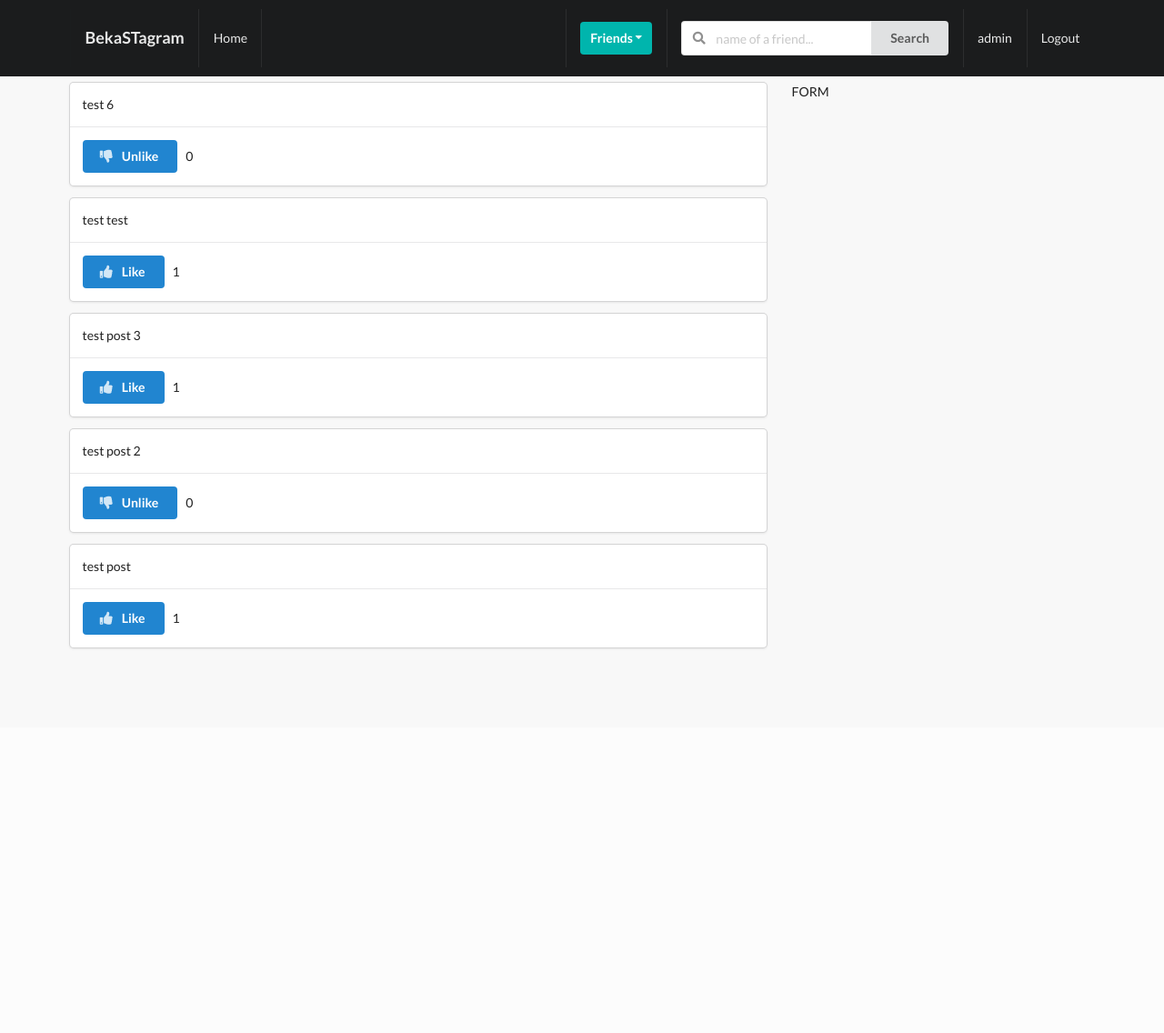
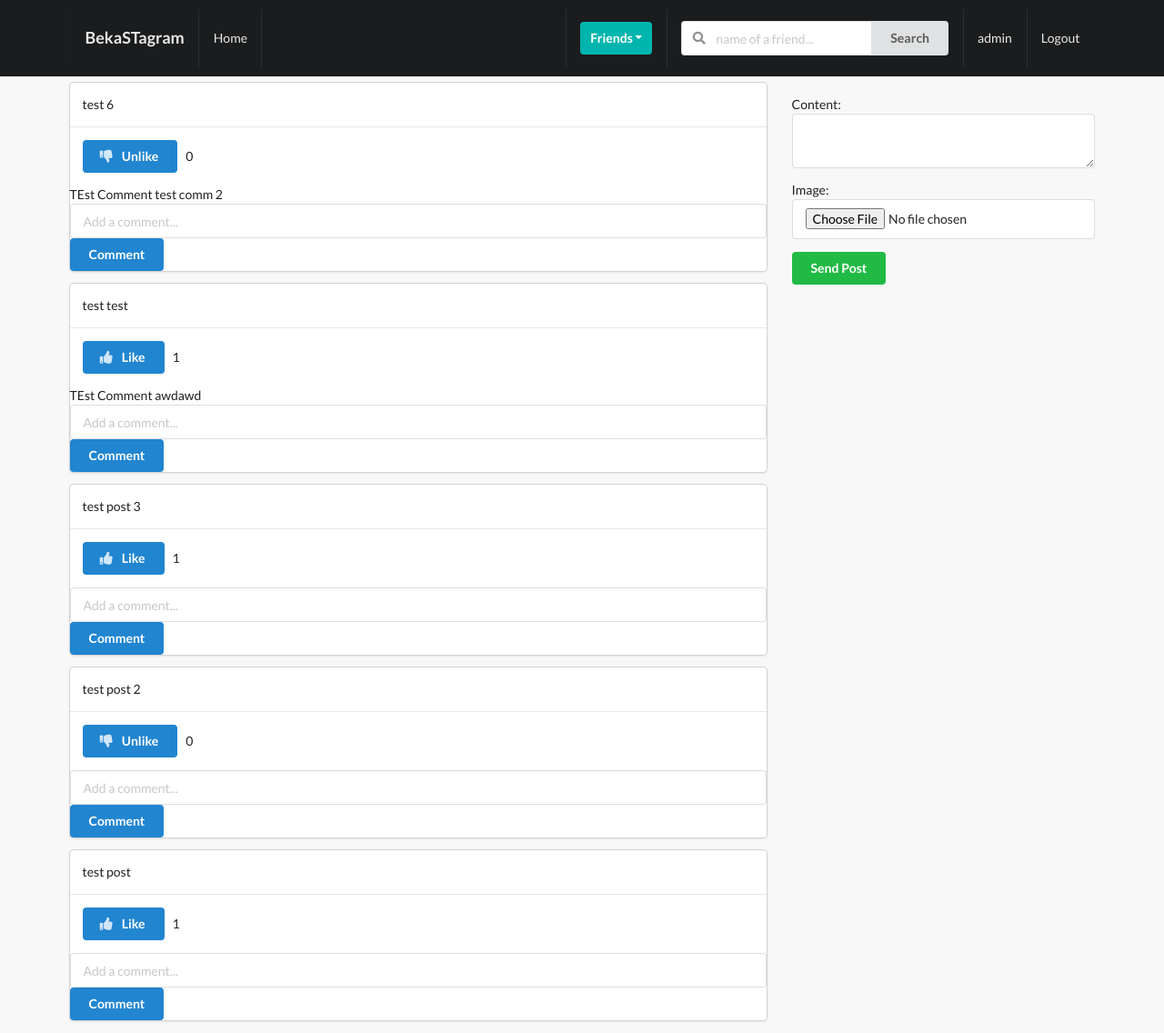
Before and after one commit to Bidahmetov02/django_social_net, a Django app: page /posts/ in a window 1280 px wide. Shown: the whole page at 91% size. Before the commit the page ends 714 px from the top, so only its background shows below. Run offline with Django 3.2, Linux system fonts and the light colour scheme; a user stored in the database is signed in; data comes from the database, SQL or seed files in the repository; both versions use the stored data as it was after the commit; some libraries are stand-ins or nearby versions.

Commit message:
Posts forms.py was created. Post form, comment form. Displaing forms. Handling post requests

```diff
--- /dev/null
+++ b/src/posts/forms.py
@@ -0,0 +1,15 @@
+from django import forms
+from .models import Post, Comment
+
+class PostModelForm(forms.ModelForm):
+	content = forms.CharField(widget=forms.Textarea(attrs={'rows': 2}))
+	class Meta():
+		model = Post
+		fields = ('content', 'image')
+
+
+class CommentModelForm(forms.ModelForm):
+	body = forms.CharField(label='', widget=forms.TextInput(attrs={"placeholder": 'Add a comment...'}))
+	class Meta:
+		model = Comment
+		fields = ('body',)
--- a/src/posts/templates/posts/main.html
+++ b/src/posts/templates/posts/main.html
@@ -28,11 +28,31 @@
 								&nbsp;{{obj.num_likes}}
 							</form>
 						</div>
+						<div>
+							{% if obj.comment_set.all %}
+								{% for c in obj.comment_set.all %}
+									{{c.body}}
+								{% endfor %}
+							{% endif %}
+						</div>
+						<form action="" method="POST" class="ui form">
+							{% csrf_token %}
+							{{c_form}}
+							<input type="hidden" name="post_id" value="{{obj.id}}">
+							<button type="submit" name="submit_c_form" class="ui button primary">Comment</button>
+						</form>
 					</div>
 				{% endfor %}
 			</div>
 			<div class="five wide column">
-				FORM
+				{% if post_added %}
+					<div class="ui green message">Post added</div>
+				{% endif %}
+				<form action="" method="POST" class="ui form" enctype="multipart/form-data">
+					{% csrf_token %}
+					{{p_form.as_p}}
+					<button type="submit" name="submit_p_form" class="ui button positive">Send Post</button>
+				</form>
 			</div>
 
 		</div>
--- a/src/posts/views.py
+++ b/src/posts/views.py
@@ -1,16 +1,42 @@
 from django.shortcuts import render, redirect
 from .models import Post, Like
 from profiles.models import Profile
+from .forms import PostModelForm, CommentModelForm
 # Create your views here.
 
 def post_comment_create_and_list_view(request):
 	qs = Post.objects.all()
 	profile = Profile.objects.get(user=request.user)
 
+	p_form = PostModelForm()
+	c_form = CommentModelForm()
+	post_added = False
+
+	if 'submit_p_form' in request.POST:
+		p_form = PostModelForm(request.POST, request.FILES)
+		if p_form.is_valid():
+			ins = p_form.save(commit=False)
+			ins.author = profile
+			ins.save()
+			p_form = PostModelForm()
+			post_added = True
+
+	if 'submit_c_form' in request.POST:
+		c_form = CommentModelForm(request.POST)
+		if c_form.is_valid():
+			ins = c_form.save(commit=False)
+			ins.user = profile
+			ins.post = Post.objects.get(id=request.POST.get('post_id'))
+			ins.save()
+			c_form = CommentModelForm()
+
 
 	ctx = {
 		'qs': qs,
 		'profile': profile,
+		'p_form': p_form,
+		'c_form': c_form,
+		'post_added': post_added,
 	}
 
 	return render(request, 'posts/main.html', ctx)
```
Also changed, not shown: src/db.sqlite3.
